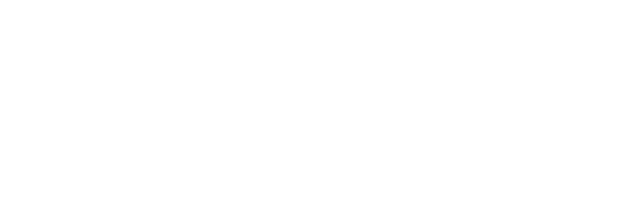
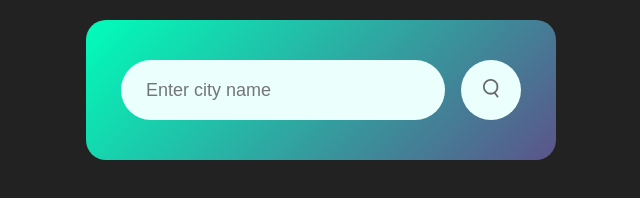
Before and after one commit to oscarmezaav/weather-vanilla-js, a plain HTML site: page index.html in a window 1280 px wide. Shown: the whole page, without its empty margins (319-959 px from the left). Drawn offline with Linux system fonts and the light colour scheme.

Commit message:
Search and card

```diff
--- a/index.html
+++ b/index.html
@@ -7,6 +7,11 @@
     <title>Document</title>
 </head>
 <body>
-
+    <div class="card">
+        <div class="search">
+            <input type="text" placeholder="Enter city name" spellcheck="false">
+            <button><img src="images/search.png"></button>
+        </div>
+    </div>
 </body>
 </html>
--- a/style.css
+++ b/style.css
@@ -4,3 +4,52 @@
     font-family: 'Poppins', sans-serif;
     box-sizing: border-box;
 }
+
+body {
+    background: #222;
+}
+
+.card {
+    width: 90%;
+    max-width: 470px;
+    background: linear-gradient(135deg, #00feba, #5b548a);
+    color: #fff;
+    margin: 20px auto 0;
+    border-radius: 20px;
+    padding: 40px 35px;
+    text-align: center;
+}
+
+.search {
+    width: 100%;
+    display: flex;
+    align-items: center;
+    justify-content: space-between;
+}
+
+.search input {
+    border: 0;
+    outline: 0;
+    background: #ebfffc;
+    color: #555;
+    padding: 10px 25px;
+    height: 60px;
+    border-radius: 30px;
+    flex: 1;
+    margin-right: 16px;
+    font-size: 18px;
+}
+
+.search button {
+    border: 0;
+    outline: 0;
+    background: #ebfffc;
+    border-radius: 50%;
+    width: 60px;
+    height: 60px;
+    cursor: pointer;
+}
+
+.search button img {
+    width: 16px;
+}
```
